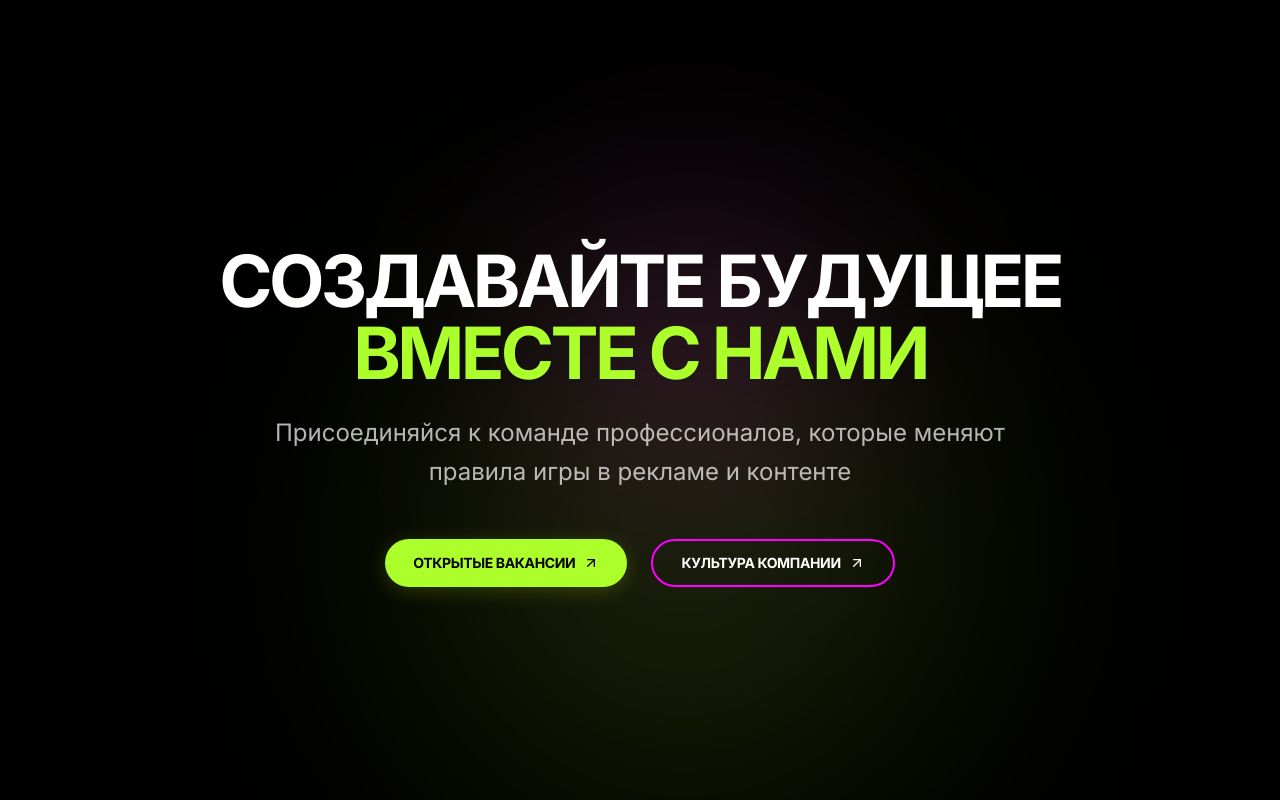
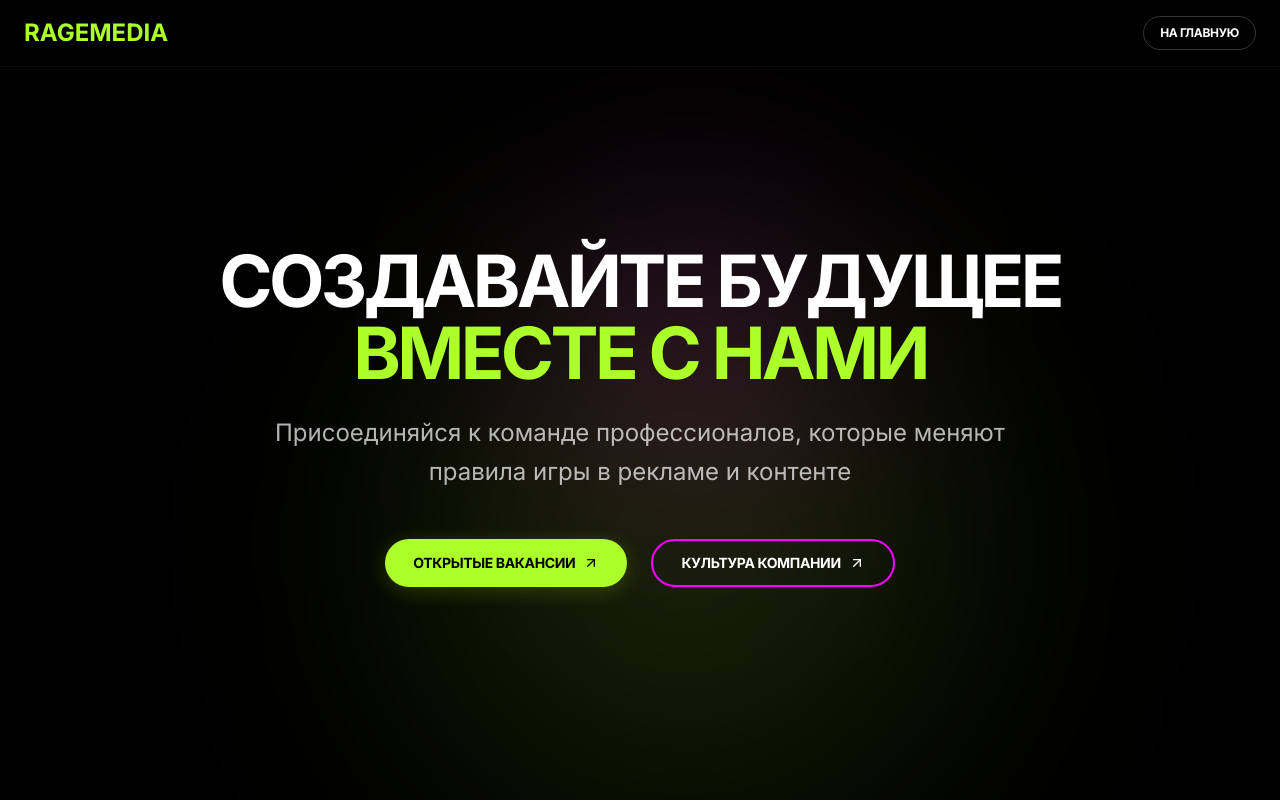
Before and after one commit to Ap6y3ukLeo/RageMedia, a React (Vite) app: page /career in a window 1280 px wide. Shown: the top 800 px of the page. Built offline with nearby package versions, Linux system fonts and the light colour scheme.

Commit message:
Add header navigation to Career page

```diff
--- a/src/pages/Career.tsx
+++ b/src/pages/Career.tsx
@@ -1,9 +1,22 @@
+import { useState } from 'react';
 import { motion } from 'motion/react';
 import { ArrowUpRight } from 'lucide-react';
 
 export default function Career() {
+  const [lang, setLang] = useState<'RU' | 'EN'>('RU');
+
   return (
     <div className="min-h-screen bg-black text-white">
+      {/* Header */}
+      <nav className="fixed top-0 left-0 w-full z-50 px-6 py-4 bg-black/90 backdrop-blur-md border-b border-white/5">
+        <div className="container mx-auto flex items-center justify-between">
+          <a href="/" className="text-2xl font-black text-rage-brand uppercase">RageMedia</a>
+          <a href="/" className="px-4 py-2 bg-transparent border border-white/20 text-white font-extrabold rounded-full uppercase tracking-tight text-xs transition-all hover:bg-white/10">
+            {lang === 'RU' ? 'На главную' : 'Back to main'}
+          </a>
+        </div>
+      </nav>
+
       {/* Hero Section */}
       <section className="relative min-h-screen pt-32 pb-24 px-6 flex items-center justify-center overflow-hidden">
         {/* Background effects */}
```
Also changed, not shown: vercel.json.
